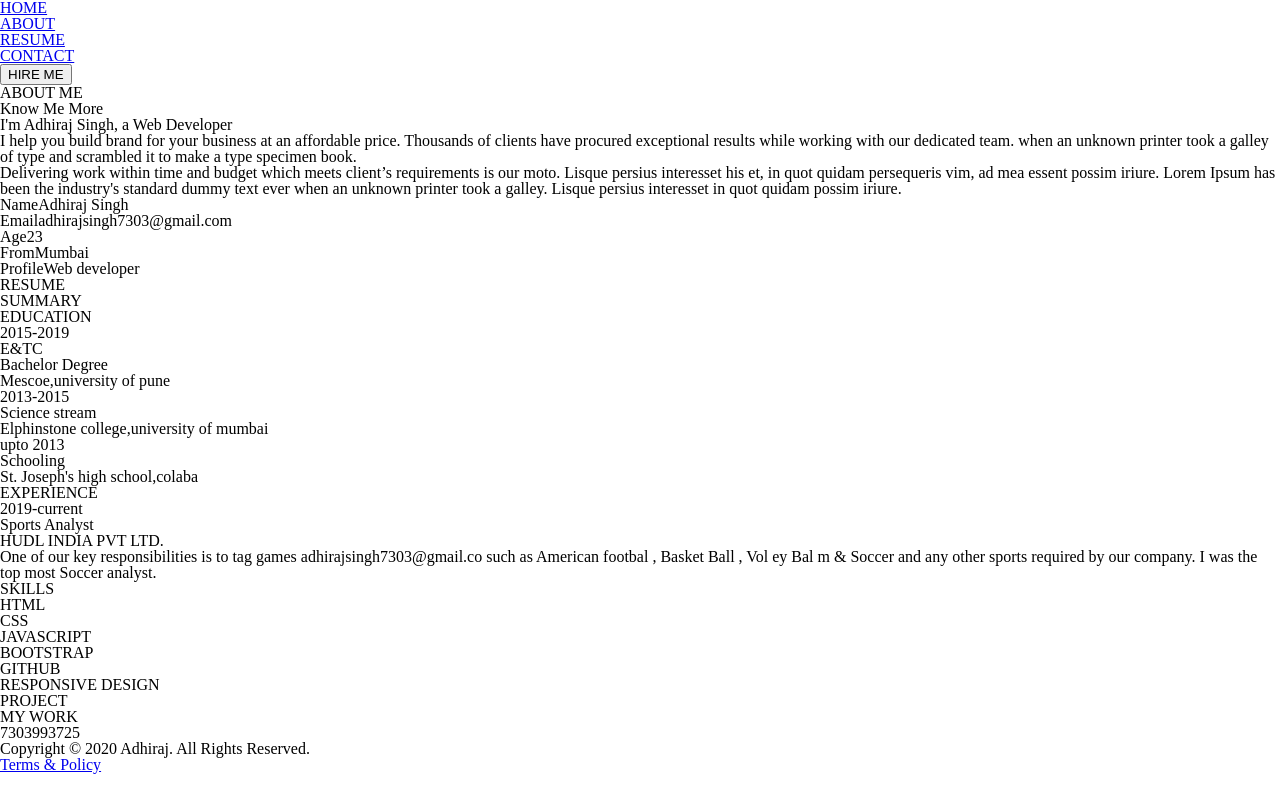
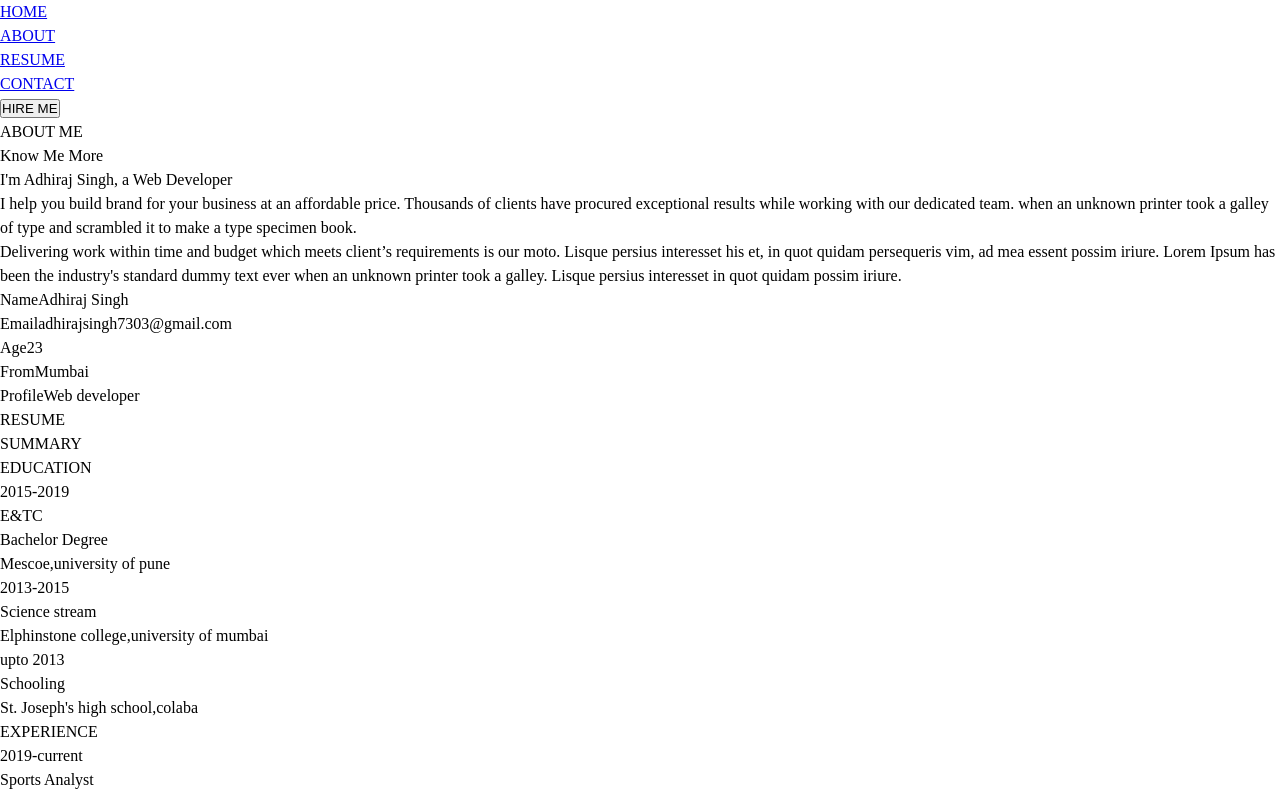
Before and after one commit to singhAdhi/Portfolio-, a plain HTML site: page index.html in a window 1280 px wide. Shown: the top 796 px of the page. Drawn offline with Linux system fonts and the light colour scheme.

Commit message:
astrick style

```diff
--- a/style.css
+++ b/style.css
@@ -29,7 +29,9 @@ footer, header, hgroup, menu, nav, section {
 	display: block;
 }
 body {
-	line-height: 1;
+	line-height: 1.5;
+	font-weight: 400;
+	font-size: 1rem;
 }
 ol, ul {
 	list-style: none;
@@ -46,3 +48,9 @@ table {
 	border-collapse: collapse;
 	border-spacing: 0;
 }
+*{
+	padding:0;
+	margin:0;
+	box-sizing: border-box;
+	font-family: 'Poppins', sans-serif;
+}
```
